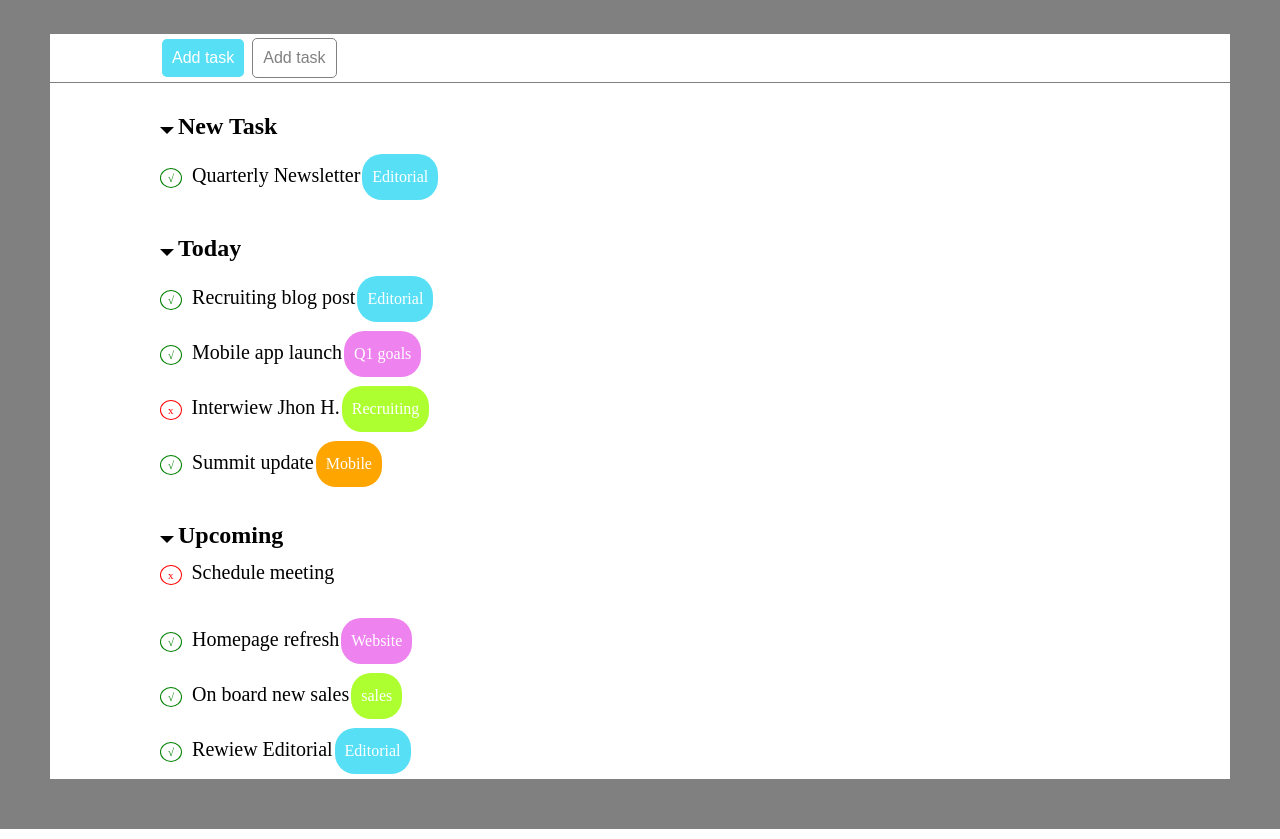
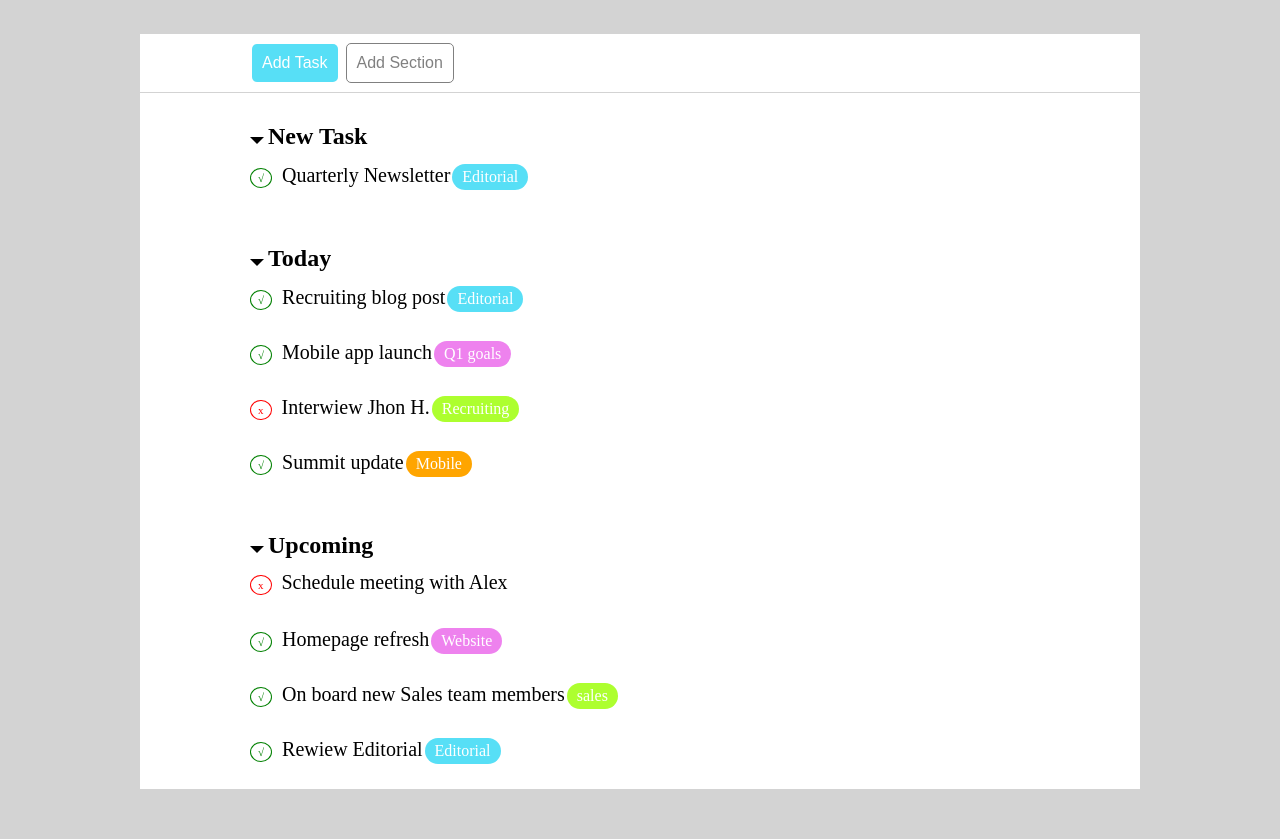
Before and after one commit to Fededada23/html-css-toboolist, a plain HTML site: page index.html in a window 1280 px wide. Shown: the part 66-905 px from the top of the page. Drawn offline with Linux system fonts and the light colour scheme.

Commit message:
fixed bug

```diff
--- a/css/style.css
+++ b/css/style.css
@@ -14,15 +14,14 @@
 }
 
 .container-grigio{
-        background-color: grey;
-        padding: 50px;
+        background-color: lightgray;
+        padding: 50px 0;
 }
 
 .container-bianco{
         background-color: white;
-
-
-
+        margin: 0 auto;
+        max-width: 1000px;
 
 }
 .button{
@@ -67,8 +66,9 @@
         display: inline-block;
 }
 .container-pulsanti{
-        border-bottom: 1px solid grey;
-        padding-left: 110px;
+        border-bottom: 1px solid lightgray;
+        padding: 5px 110px;
+
 }
 .arrow-down{
         width: 0;
@@ -104,7 +104,7 @@
         cursor: pointer;
         border: none;
         vertical-align: middle;
-        padding: 10px 10px;
+        padding: 0 10px;
         border-radius: 20px;
 }
 .tag-lightblue{
--- a/index.html
+++ b/index.html
@@ -21,8 +21,8 @@
                 <div class="container-grigio">
                     <div class="container-bianco">
                         <div class="container-pulsanti">
-                            <div class="bt1"><button class="button">Add task</button></div>
-                            <div class="bt2"><button class="button2">Add task</button></div>
+                            <div class="bt1"><button class="button">Add Task</button></div>
+                            <div class="bt2"><button class="button2">Add Section</button></div>
                         </div>
                         <div class="container-lista">
                             <div class="gruppo1">
@@ -47,9 +47,9 @@
                                 <div class="arrow-down"></div>
                                 <p class="new-task"><strong>Upcoming</strong></p>
                                 <div>
-                                    <p class="list-icon denied">Schedule meeting</p>
+                                    <p class="list-icon denied">Schedule meeting with Alex</p>
                                     <p class="list-icon accepted">Homepage refresh<span class="tag tag-violet">Website</span></p>
-                                    <p class="list-icon accepted">On board new sales<span class="tag tag-green">sales</span></p>
+                                    <p class="list-icon accepted">On board new Sales team members<span class="tag tag-green">sales</span></p>
                                     <p class="list-icon accepted">Rewiew Editorial<span class="tag tag-lightblue">Editorial</span></p>
                                 </div>
                             </div>
```
